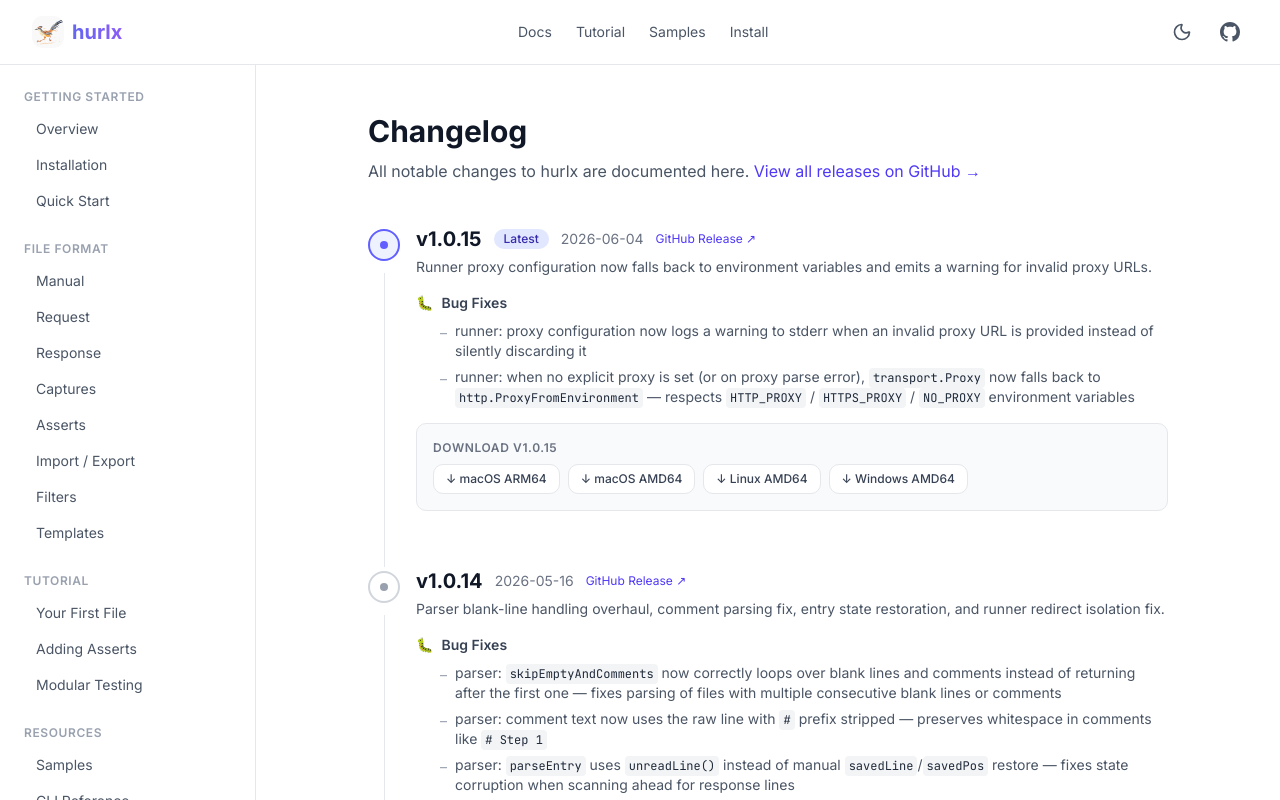
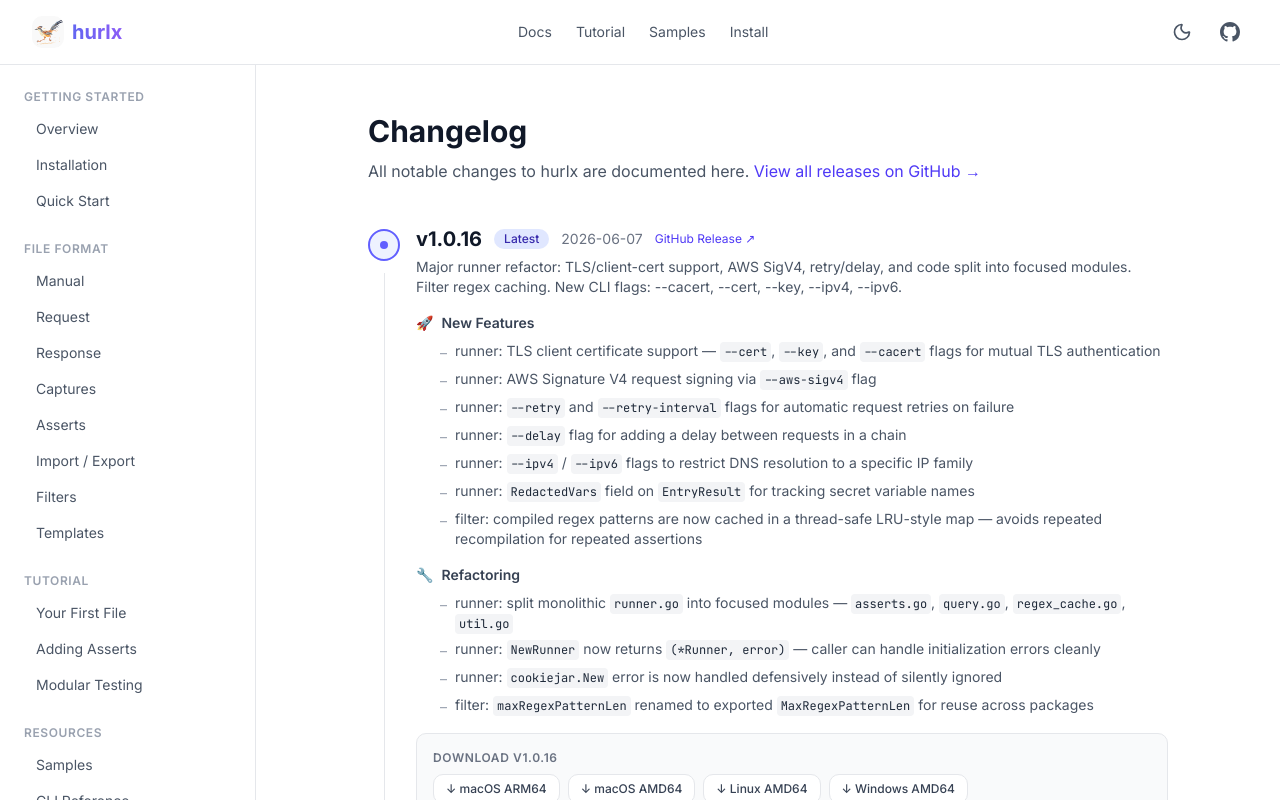
Before and after one commit to itbaby/hurlx-website, a Next.js app: page /docs/changelog in a window 1280 px wide. Shown: the top 800 px of the page. Built offline with nearby package versions, Linux system fonts and the light colour scheme.

Commit message:
Update changelog and version to v1.0.16

```diff
--- a/src/app/docs/changelog/page.tsx
+++ b/src/app/docs/changelog/page.tsx
@@ -19,6 +19,37 @@
 }
 
 const releases: Release[] = [
+  {
+    version: "v1.0.16",
+    date: "2026-06-07",
+    tag: "v1.0.16",
+    highlights: "Major runner refactor: TLS/client-cert support, AWS SigV4, retry/delay, and code split into focused modules. Filter regex caching. New CLI flags: --cacert, --cert, --key, --ipv4, --ipv6.",
+    sections: [
+      {
+        title: "New Features",
+        icon: "🚀",
+        items: [
+          "runner: TLS client certificate support — `--cert`, `--key`, and `--cacert` flags for mutual TLS authentication",
+          "runner: AWS Signature V4 request signing via `--aws-sigv4` flag",
+          "runner: `--retry` and `--retry-interval` flags for automatic request retries on failure",
+          "runner: `--delay` flag for adding a delay between requests in a chain",
+          "runner: `--ipv4` / `--ipv6` flags to restrict DNS resolution to a specific IP family",
+          "runner: `RedactedVars` field on `EntryResult` for tracking secret variable names",
+          "filter: compiled regex patterns are now cached in a thread-safe LRU-style map — avoids repeated recompilation for repeated assertions",
+        ],
+      },
+      {
+        title: "Refactoring",
+        icon: "🔧",
+        items: [
+          "runner: split monolithic `runner.go` into focused modules — `asserts.go`, `query.go`, `regex_cache.go`, `util.go`",
+          "runner: `NewRunner` now returns `(*Runner, error)` — caller can handle initialization errors cleanly",
+          "runner: `cookiejar.New` error is now handled defensively instead of silently ignored",
+          "filter: `maxRegexPatternLen` renamed to exported `MaxRegexPatternLen` for reuse across packages",
+        ],
+      },
+    ],
+  },
   {
     version: "v1.0.15",
     date: "2026-06-04",
--- a/src/app/docs/page.tsx
+++ b/src/app/docs/page.tsx
@@ -16,7 +16,7 @@
 
       <h2 id="installation">Installation</h2>
       <p>
-        Current version: <strong>v1.0.15</strong>
+        Current version: <strong>v1.0.16</strong>
       </p>
       <h3>Binary</h3>
       <HighlightedCode lang="bash" code={`# macOS (Apple Silicon)
```
